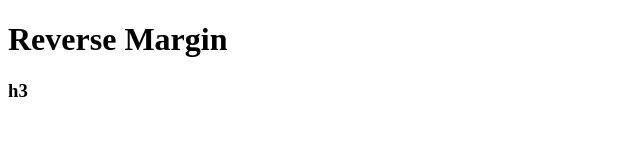
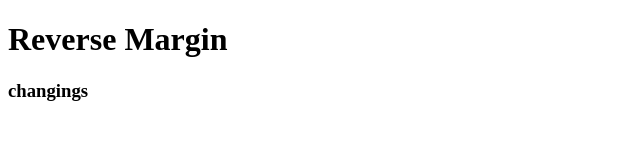
Before and after one commit to shoaibninty/Reversemargin, a plain HTML site: page index.html in a window 1280 px wide. Shown: the full height of the page, 0-640 px from the left. Drawn offline with Linux system fonts and the light colour scheme.

Commit message:
modified

```diff
--- a/index.html
+++ b/index.html
@@ -5,6 +5,6 @@
 </head>
 <body>
 <h1>Reverse Margin</h1>
-<h3>h3</h3>
+<h3>changings</h3>
 </body>
 </html>
```
